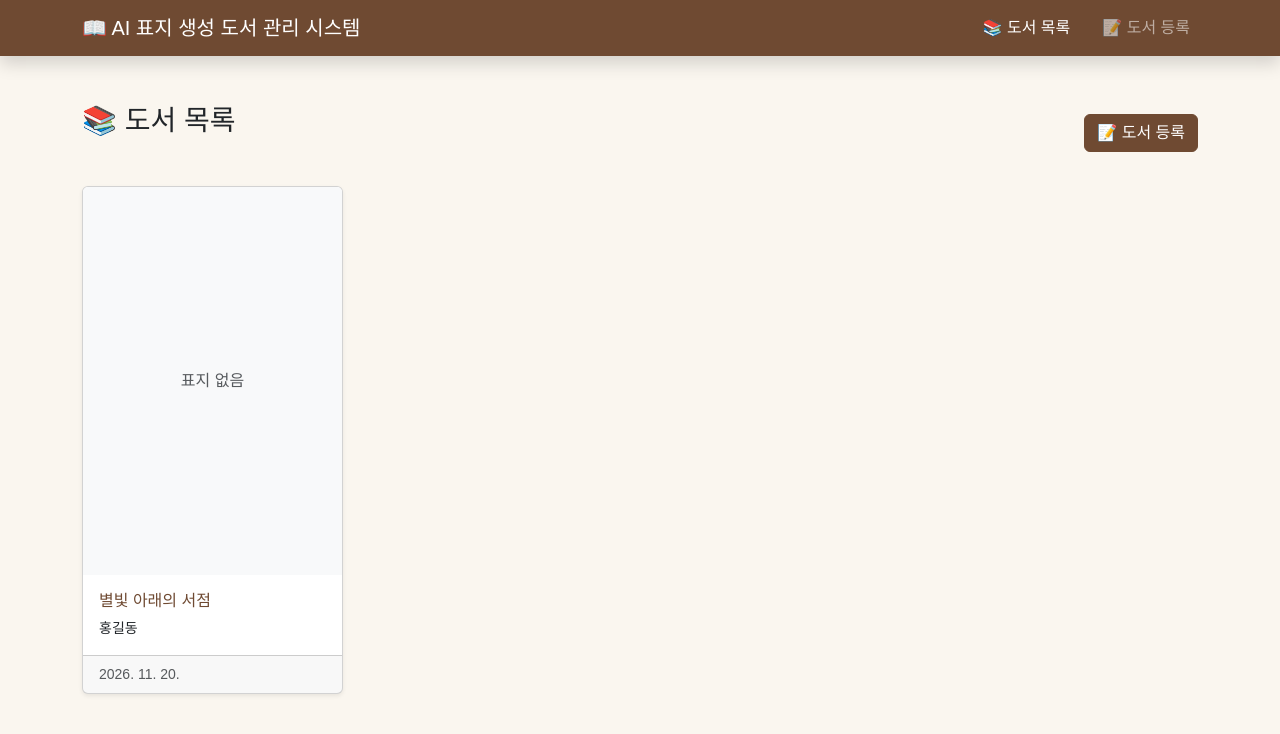
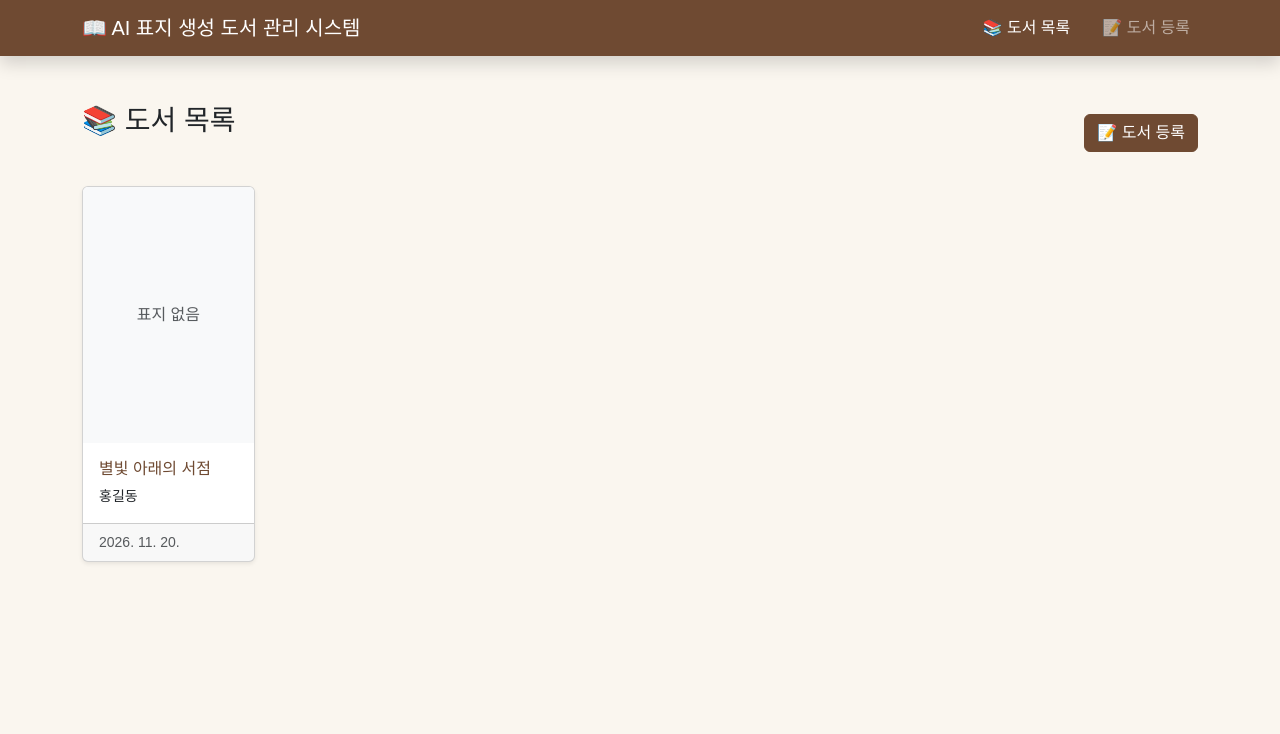
Before and after one commit to Jun0913/Mini-Project-4, a React (Vite) app: page / in a window 1280 px wide. Shown: the top 734 px of the page. Built offline with nearby package versions, Linux system fonts and the light colour scheme; data requests are answered from the project's data file; a web font is replaced by a local one.

Commit message:
도서 목록 최대 4칸에서 6칸으로 변경 + 도서 등록/수정 폼에 이모지 추가

```diff
--- a/src/pages/BookForm.jsx
+++ b/src/pages/BookForm.jsx
@@ -127,7 +127,7 @@ export default function BookForm() {
     <div className="col-md-8 col-lg-6 mx-auto">
       <div className="card shadow-sm border-0">
         <div className="card-body p-4">
-          <h1 className="h3 mb-4">{isEdit ? "도서 수정" : "신규 도서 등록"}</h1>
+          <h1 className="h3 mb-4">{isEdit ? "✏️ 도서 수정" : "📝 신규 도서 등록"}</h1>
           <p className="mb-4">{isEdit ? "수정할 도서 정보를 입력하세요" : "시스템에 등록하실 도서의 정보를 입력하세요"}</p>
           <hr />
           <form onSubmit={handleSaveBook}>
--- a/src/pages/BookList.jsx
+++ b/src/pages/BookList.jsx
@@ -67,9 +67,9 @@ export default function BookList() {
       {books.length === 0 ? (
         <p className="text-muted">등록된 도서가 없습니다.</p>
       ) : (
-        <div className="row g-4">
+        <div className="row g-3">
           {books.map((book) => (
-            <div className="col-6 col-md-4 col-lg-3" key={book.id}>
+            <div className="col-6 col-md-3 col-lg-2" key={book.id}>
               <div className="card h-100 shadow-sm">
                 {book.coverImageUrl ? (
                   <img
```
